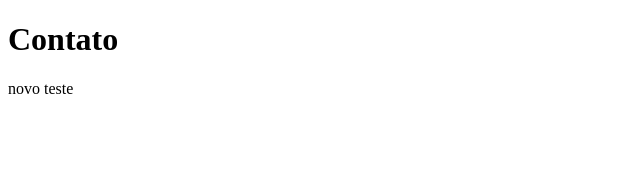
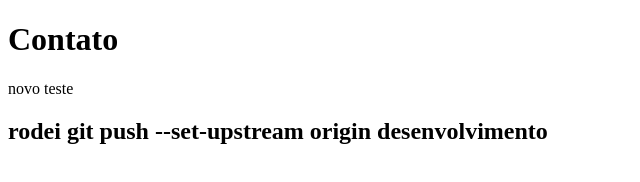
Before and after one commit to Dyrson/sistema-de-cadastro, a plain HTML site: page contato.html in a window 1280 px wide. Shown: the whole page, without its empty margins (0-640 px from the left). Drawn offline with Linux system fonts and the light colour scheme.

Commit message:
teste apos --set-upstream origin desenvolvimento

```diff
--- a/contato.html
+++ b/contato.html
@@ -9,5 +9,6 @@
 <body>
     <h1>Contato</h1>
     <p> novo teste</p>
+    <h2>rodei git push --set-upstream origin desenvolvimento</h2>
 </body>
 </html>
```
